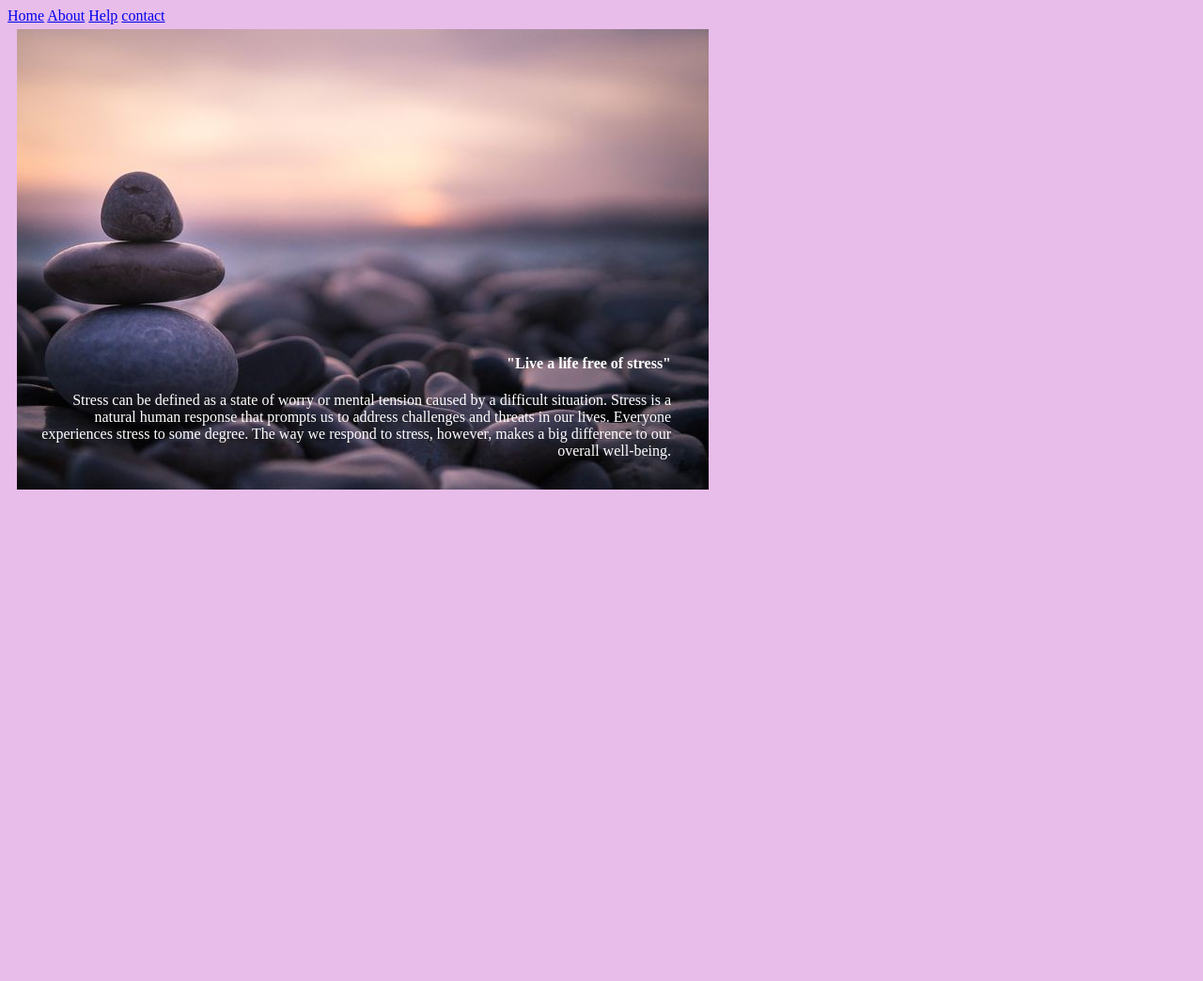
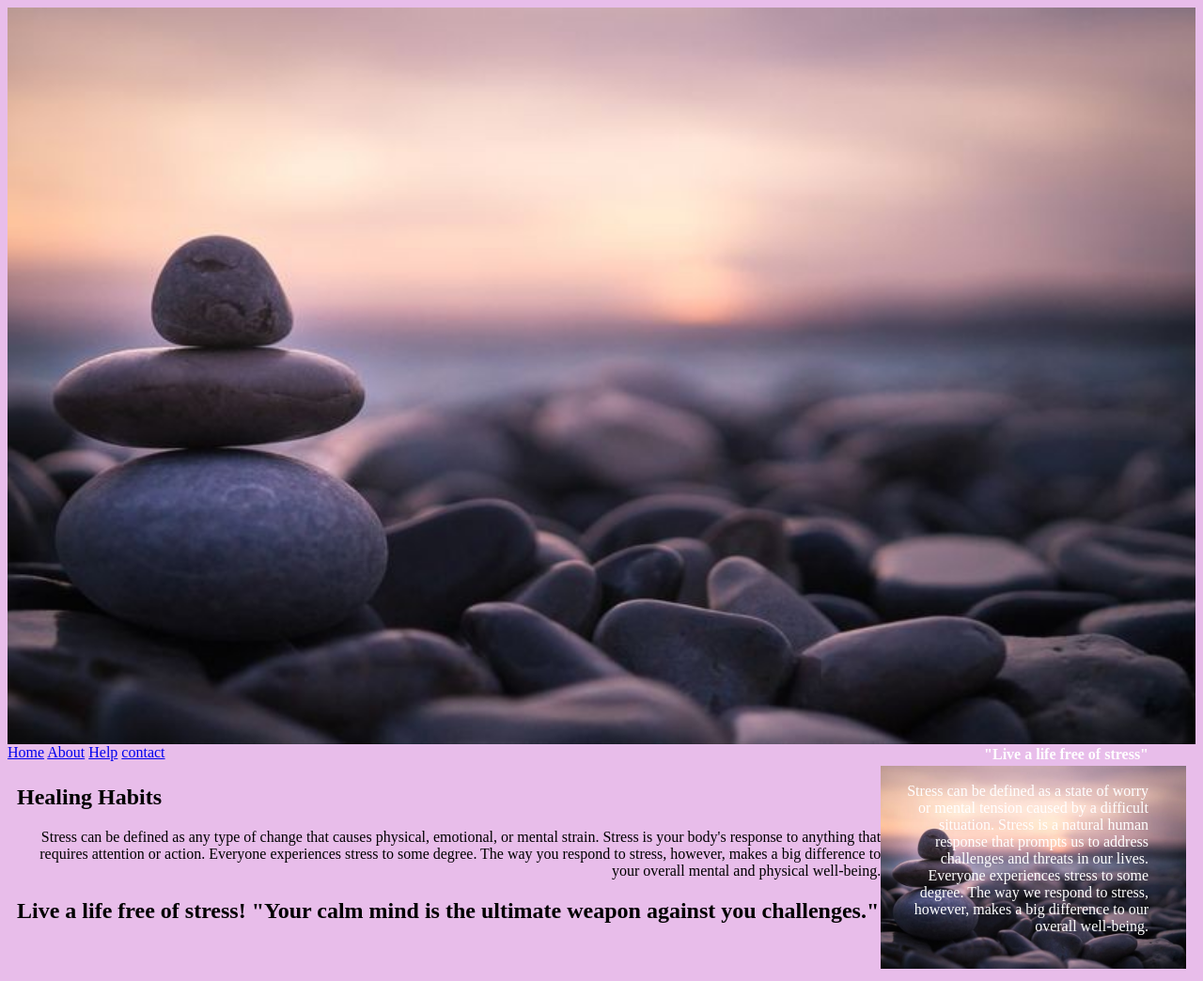
Before and after one commit to chloe-ui218/Team-work-project, a plain HTML site: page index.html in a window 1280 px wide. Shown: the whole page at 94% size. Before the commit the page ends 800 px from the top, so only its background shows below. Drawn offline with Linux system fonts and the light colour scheme.

Commit message:
Update index.html

```diff
--- a/index.html
+++ b/index.html
@@ -1,6 +1,4 @@
-<!DOCTYPE html>
-<html>
-    <head>
+ <head>
         <title>Healing Habits Hub.</title>
         <style>
             body{
@@ -9,6 +7,7 @@
             }
             .main-container{
                 display: flex;
+                img src: 100px;
             }
             .img{
                 width: 100%;
@@ -52,6 +51,7 @@
         </style>
     </head>
     <body>
+        <img src="./7738de9a7ef8ba9a91988fcfbc46c55b.jpg" height="100%" width="100%>
         <header>
            <nav class="w3-bar w3-bar">
             <a href="#Home" class="w3-button w3-bar-item">Home</a>
@@ -61,6 +61,19 @@
            </nav>
         </header>
         <section class="main-heading">
+            <div>
+                <h1>Healing Habits</h1>
+                <p>Stress can be defined as any type of change that
+                     causes physical, emotional, or mental strain.
+                     Stress is your body's response to anything that requires attention or action.
+                     Everyone experiences stress
+                     to some degree. The way you respond to stress, however, makes a
+                     big difference to your overall mental and
+                     physical well-being.
+                    </p>
+                    <h2><h2>Live a life free of stress!
+                        "Your calm mind is the ultimate weapon against you challenges."</h2></h2>
+            </div>
             <div class="container">
                 <img src="./7738de9a7ef8ba9a91988fcfbc46c55b.jpg" alt="calm" style="width: 100%;">
                 <div class="text-block">
```
